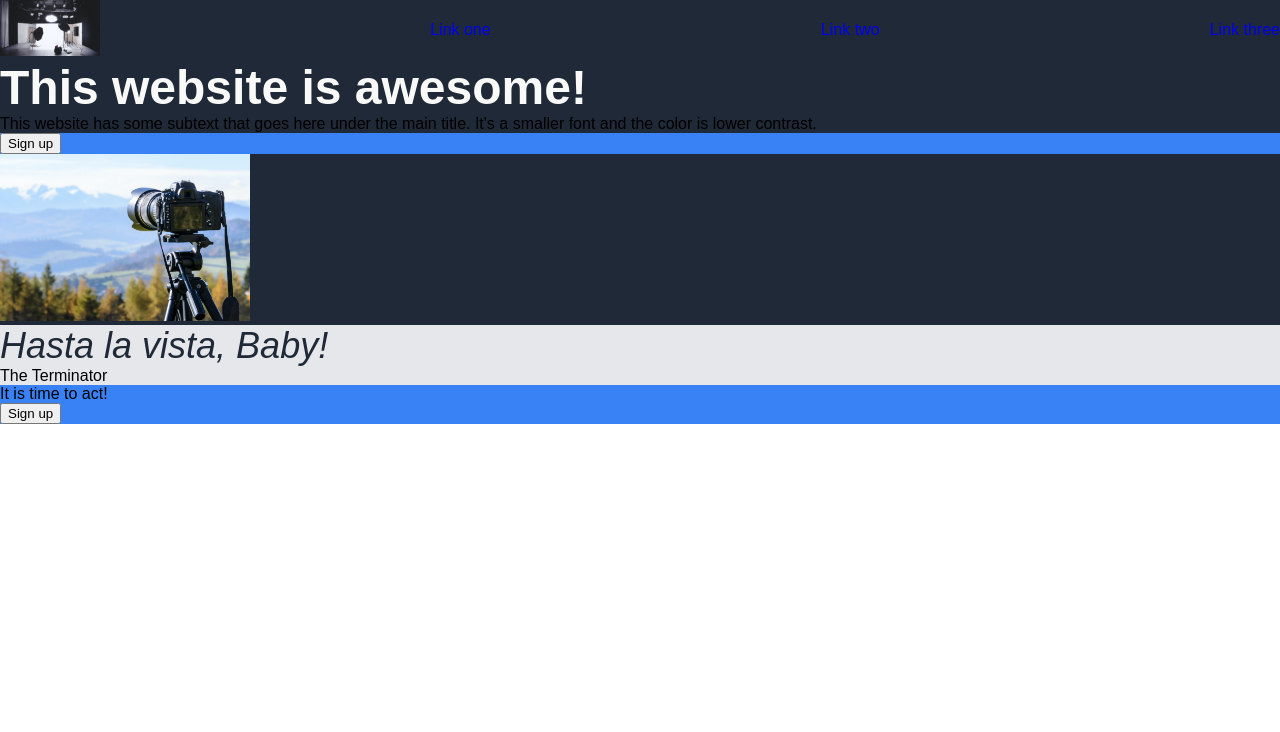
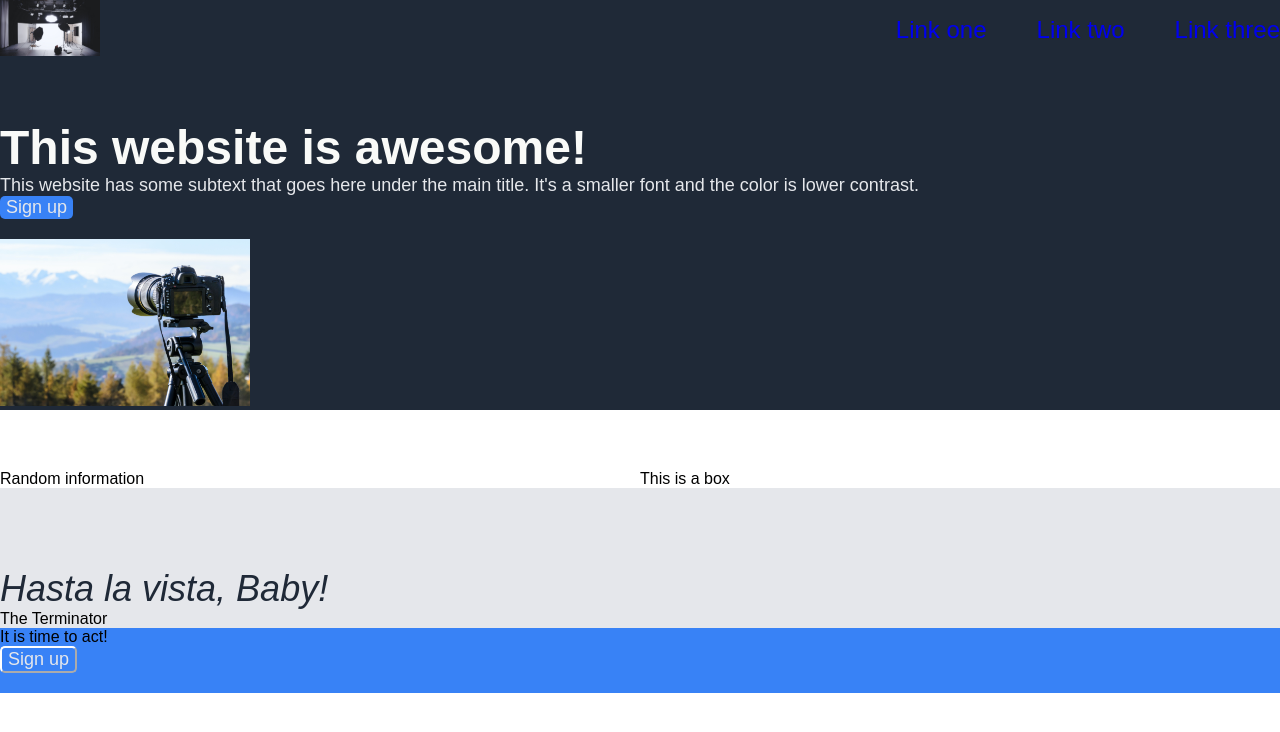
Before and after one commit to paintingviking/landing-page, a plain HTML site: page index.html in a window 1280 px wide. Drawn offline with Linux system fonts and the light colour scheme.

Commit message:
- Added styling to button - Started styling header and hero section

```diff
--- a/index.html
+++ b/index.html
@@ -8,9 +8,11 @@
 <body>
     <div class="header">
         <div><img src="images/header.jpg" width="100px" height="auto"></div>
-        <div><a href="#">Link one</a></div>
-        <div><a href="#">Link two</a></div>
-        <div><a href="#">Link three</a></div>
+        <nav class="nav-list">
+        <a href="#">Link one</a>
+        <a href="#">Link two</a>
+        <a href="#">Link three</a>
+        </nav>
 
     </div>
 
@@ -20,6 +22,11 @@
         <div class="button"><button>Sign up</button></div>
         <div class="hero-image"><img src="images/hero-image.jpg" width="250px" height="auto"> </div>
 
+    </div>
+
+    <div class="information">
+        <div class="info-text">Random information</div>
+        <div class="info-box">This is a box</div>
     </div>
 
     <div class="quote">
--- a/styles/style.css
+++ b/styles/style.css
@@ -4,6 +4,8 @@ body {
     padding: 0;
     display: flex;
     flex-direction: column;
+    justify-content: center;
+    max-width: 1500px;
 }
 
 ul {
@@ -15,11 +17,22 @@ a {
     text-decoration: none;
 }
 
+.hero button {
+    border-width:0;
+}
+button {
+    color: #E5E7EB;
+    border-color: white;
+    border-width: 2px;
+    border-radius: 5px;
+    margin-bottom: 20px;
+    font-size: 18px;
+}
 .hero, .header {
     background-color: #1f2937;
 }
 
-header div {
+.header nav {
     color: #F9FAF8;
     font-size: 24px;
 }
@@ -29,7 +42,13 @@ header div {
     flex: 1;
     justify-content: space-between;
     align-items: center;
+    padding-bottom: 60px;
 
+}
+
+.nav-list {
+    display: flex;
+    gap: 50px;
 }
 
 .main-text {
@@ -39,17 +58,36 @@ header div {
     color: #F9FAF8;
 }
 
+.secondary-text {
+    font-size: 18px;
+    color: #E5E7EB;
+}
+
+.information {
+    padding-top: 60px;
+    display: flex;
+}
+
+.info-text {
+    flex: 1;
+}
+
+.info-box {
+    flex: 1;
+}
+
 .quote {
     background-color: #E5E7EB;
 }
 
 .main-quote {
+    padding-top: 80px;
     font-size: 36px;
     font-weight: light;
     font-style: italic;
     color: #1f2937;
 }
 
-.footer, .button {
+.footer, button {
     background-color: #3882f6;
 }
```
